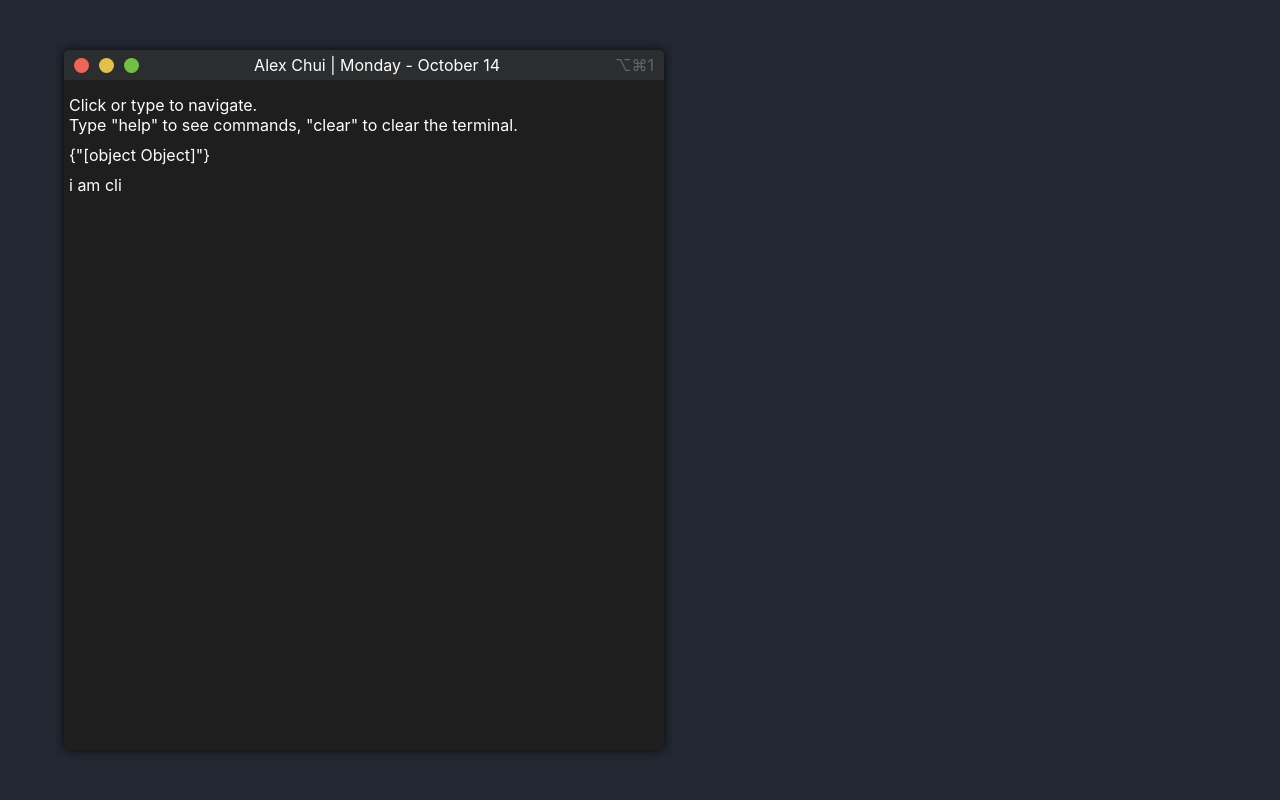
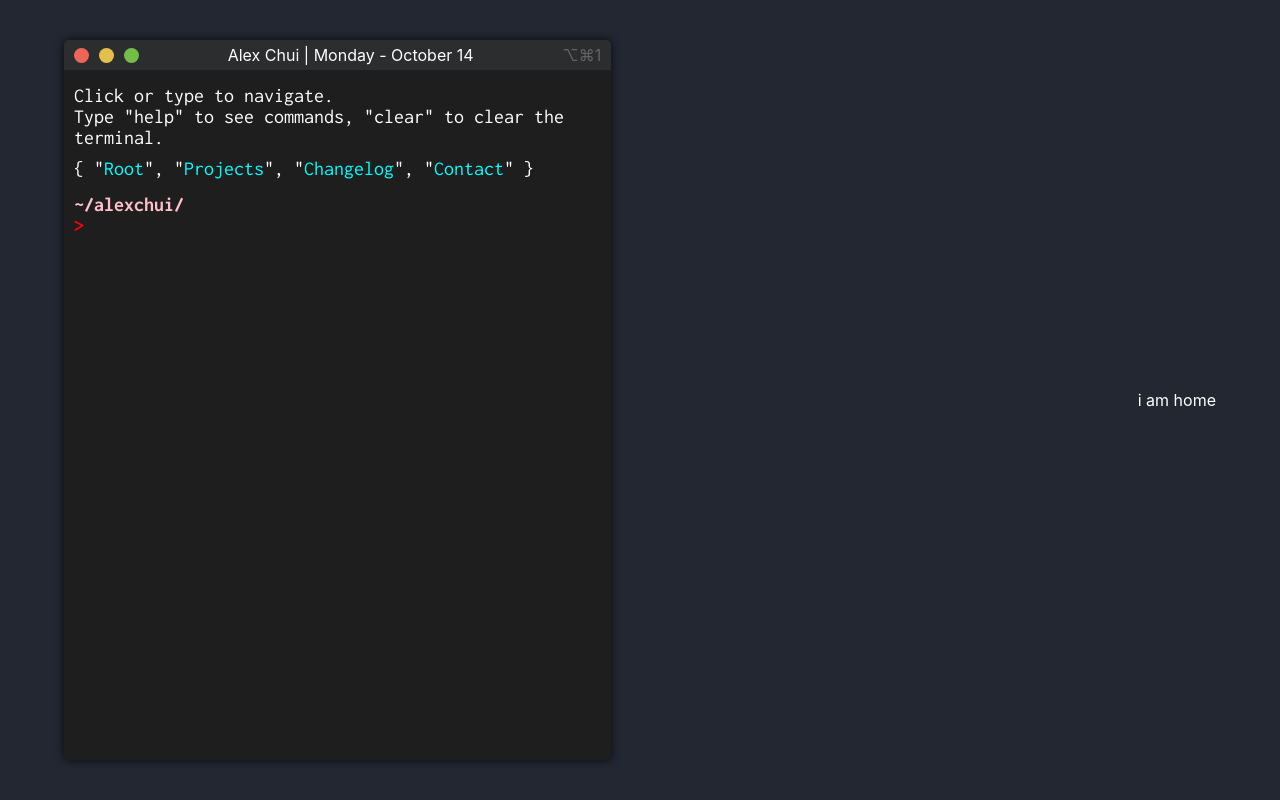
Before and after one commit to ahhchooey/portfolio, a React (Create React App) app: page / in a window 1280 px wide. Built offline with nearby package versions, Linux system fonts and the light colour scheme.

Commit message:
added kinda terminal behavior

```diff
--- a/src/App.js
+++ b/src/App.js
@@ -3,6 +3,11 @@ import {BrowserRouter, Route} from "react-router-dom";
 import './styles/App.css';
 
 import Term from "./term.js";
+import Home from "./home.js";
+import Projects from "./projects.js";
+import Changelog from "./changelog.js";
+import Contact from "./contact.js";
+
 
 function App() {
   return (
@@ -10,6 +15,10 @@ function App() {
       <div className="App">
 
         <Route path="/" component={Term} />
+        <Route exact path="/" component={Home} />
+        <Route path="/projects" component={Projects} />
+        <Route path="/changelog" component={Changelog} />
+        <Route path="/contact" component={Contact} />
 
       </div>
     </BrowserRouter>
--- /dev/null
+++ b/src/changelog.js
@@ -0,0 +1,13 @@
+import React from "react";
+
+
+function Changelog() {
+
+  return (
+    <div className="changelog">
+      i am changelog
+    </div>
+  )
+}
+
+export default Changelog;
--- a/src/cli.js
+++ b/src/cli.js
@@ -1,14 +1,121 @@
-import React from "react";
+import React, {useState} from "react";
+import {withRouter} from "react-router-dom";
 import "./styles/term.css";
 
 
-function CLI() {
+function CLI(props) {
+
+  const [inputValue, setInputValue] = useState("");
+
+  const cli = document.querySelector(".cli");
+  const historyValue = props.history.location.pathname;
+  const history = document.querySelector(".cli-history");
+
+  const handleInput = (e) => {
+    setInputValue(e.target.value)
+  }
+
+  const handleEnter = (e) => {
+    e.preventDefault();
+    let iV = inputValue.toLowerCase();
+
+    inputHistory(iV);
+
+    switch(iV) {
+      case "root":
+      case "cd ..":
+        inputRoot(iV);
+        break;
+      case "cd root":
+        inputUnknown(iV + `. Did you mean "cd .."?`);
+        break;
+      case "projects":
+      case "cd projects":
+        inputProjects(iV);
+        break;
+      case "changelog":
+      case "cd changelog":
+        inputChangelog(iV);
+        break;
+      case "contact":
+      case "cd contact":
+        inputContact(iV);
+        break;
+      case "clear":
+        clearHistory();
+        break;
+      default:
+        inputUnknown(iV);
+    }
+
+    setInputValue("");
+
+    const br = document.createElement("br");
+    history.append(br);
+
+    cli.scrollTop = cli.scrollHeight;
+  }
+
+  const clearHistory = () => {
+    history.innerHTML = "";
+  }
+
+  const inputRoot = (iV) => {
+    props.history.push("/")
+  }
+
+  const inputProjects = (iV) => {
+    props.history.push("/projects")
+  }
+
+  const inputChangelog = (iV) => {
+    props.history.push("/changelog")
+  }
+
+  const inputContact = (iV) => {
+    props.history.push("/contact")
+  }
+
+  const inputUnknown = (iV) => {
+    const point = document.createElement("div");
+    point.append(`zsh: command not found: ${iV}`)
+
+    history.append(point)
+  }
+
+  const inputHistory = (iV) => {
+    const point = document.createElement("div");
+    point.append(`~/alexchui${historyValue}`);
+    point.classList.add("cli-location");
+
+    const point2 = document.createElement("div");
+    point2.append(`> ${inputValue}`);
+
+    history.append(point, point2);
+  }
 
   return (
-    <div class="cli">
-      i am cli
+    <div className="cli">
+
+      <div className="cli-history">
+      </div>
+
+      <div className="cli-location">
+        ~/alexchui{historyValue}
+      </div>
+
+      <form className="cli-input" onSubmit={handleEnter}>
+        >
+        <input
+          type="text"
+          className="cli-text"
+          ref={props.setCliText}
+          value={inputValue}
+          onChange={handleInput}
+        />
+      </form>
     </div>
   )
 }
 
-export default CLI;
+export default withRouter(CLI);
--- /dev/null
+++ b/src/contact.js
@@ -0,0 +1,13 @@
+import React from "react";
+
+
+function Contact() {
+
+  return (
+    <div className="contact">
+      i am contacts
+    </div>
+  )
+}
+
+export default Contact;
--- /dev/null
+++ b/src/home.js
@@ -0,0 +1,13 @@
+import React from "react";
+
+
+function Home() {
+
+  return (
+    <div className="home">
+      i am home
+    </div>
+  )
+}
+
+export default Home;
--- /dev/null
+++ b/src/projects.js
@@ -0,0 +1,13 @@
+import React from "react";
+
+
+function Projects() {
+
+  return (
+    <div className="projects">
+      i am projects
+    </div>
+  )
+}
+
+export default Projects;
--- a/src/styles/term.css
+++ b/src/styles/term.css
@@ -1,14 +1,20 @@
+@import url('https://fonts.googleapis.com/css?family=Inconsolata:400,700&display=swap');
 
 .term {
   background-color: rgb(30, 30, 30);
-  width: 600px;
-  height: 700px;
+  width: 47.5%;
+  height: 90%;
   border-radius: 5px;
   box-shadow: 0 0 8px rgb(10, 10, 10);
   overflow: hidden;
+  padding-bottom: 15px;
 
   display: flex;
   flex-direction: column;
+}
+
+.term:hover {
+  cursor: text;
 }
 
 .topbar {
@@ -21,6 +27,11 @@
   flex-direction: row;
   justify-content: space-between;
   align-items: center;
+  flex-shrink: 0;
+}
+
+.topbar:hover {
+  cursor: default;
 }
 
 .topbar-buttons {
@@ -55,13 +66,57 @@
 }
 
 .instructions {
-  padding: 15px 5px 0 5px;
+  padding: 15px 10px 0 10px;
+  font-size: 20px;
+  font-family: 'Inconsolata', monospace;
+
+  flex-shrink: 0;
 }
 
 .links {
-  padding: 10px 5px 0 5px;
+  padding: 10px 10px 10px 10px;
+  font-size: 20px;
+  font-family: 'Inconsolata', monospace;
+
+  flex-shrink: 0;
+}
+
+.links a {
+  color: rgb(0, 255, 255);
+  text-decoration: none;
 }
 
 .cli {
-  padding: 10px 5px 0 5px;
+  position: relative;
+  padding: 5px 10px 0 10px;
+  font-size: 20px;
+  font-family: 'Inconsolata', monospace;
+  overflow: scroll;
 }
+
+.cli-location {
+  color: pink;
+  font-weight: bold;
+}
+
+.cli-input {
+  display: flex;
+  justify-content: space-between;
+  align-items: flex-start;
+  color: red;
+  font-weight: bold;
+}
+
+.cli-text {
+  background-color: rgb(30, 30, 30);
+  font-size: 20px;
+  font-family: 'Inconsolata', monospace;
+  width: 95%;
+  border: 0px;
+
+  outline: 0;
+  resize: none;
+}
+
+.cli-history {
+}
--- a/src/term.js
+++ b/src/term.js
@@ -6,7 +6,7 @@ import CLI from "./cli.js";
 
 function Term() {
 
-  const [date, setDate] = useState(new Date());
+  const [date] = useState(new Date());
 
   const daysOfWeek = [
     "Sunday",
@@ -33,14 +33,17 @@ function Term() {
     "December"
   ]
 
-  const projectsLink = () => {
-    return (
-      <Link to={"/projects"}>Projects</Link>
-    )
+  let cliText;
+  const setCliText = (ref) => {
+    cliText = ref;
+  }
+
+  const focusCLI = (e) => {
+    cliText.focus();
   }
 
   return (
-    <div className="term">
+    <div className="term" onClick={focusCLI}>
       <div className="topbar">
 
         <div className="topbar-buttons">
@@ -64,10 +67,15 @@ function Term() {
       </div>
 
       <div className="links">
-        {`{"${projectsLink()}"}`}
+        {`{ `}
+          "<Link to={"/"}>Root</Link>",
+          "<Link to={"/projects"}>Projects</Link>",
+          "<Link to={"/changelog"}>Changelog</Link>",
+          "<Link to={"/contact"}>Contact</Link>"
+        {` }`}
       </div>
 
-      <CLI />
+      <CLI setCliText={setCliText} />
 
     </div>
   )
```
